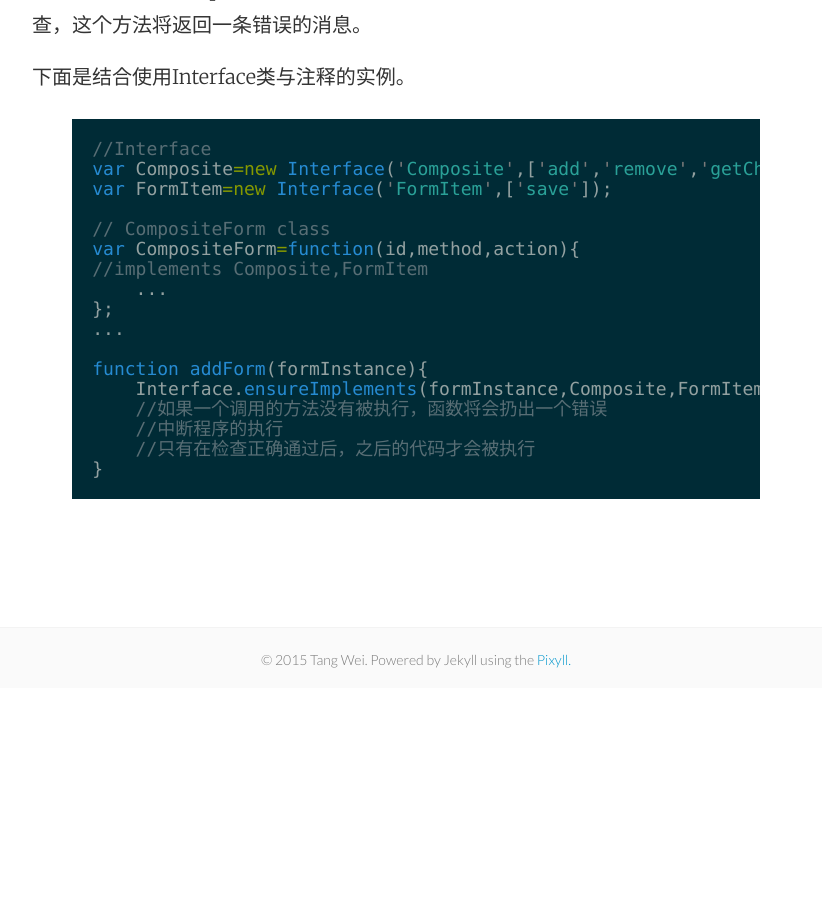
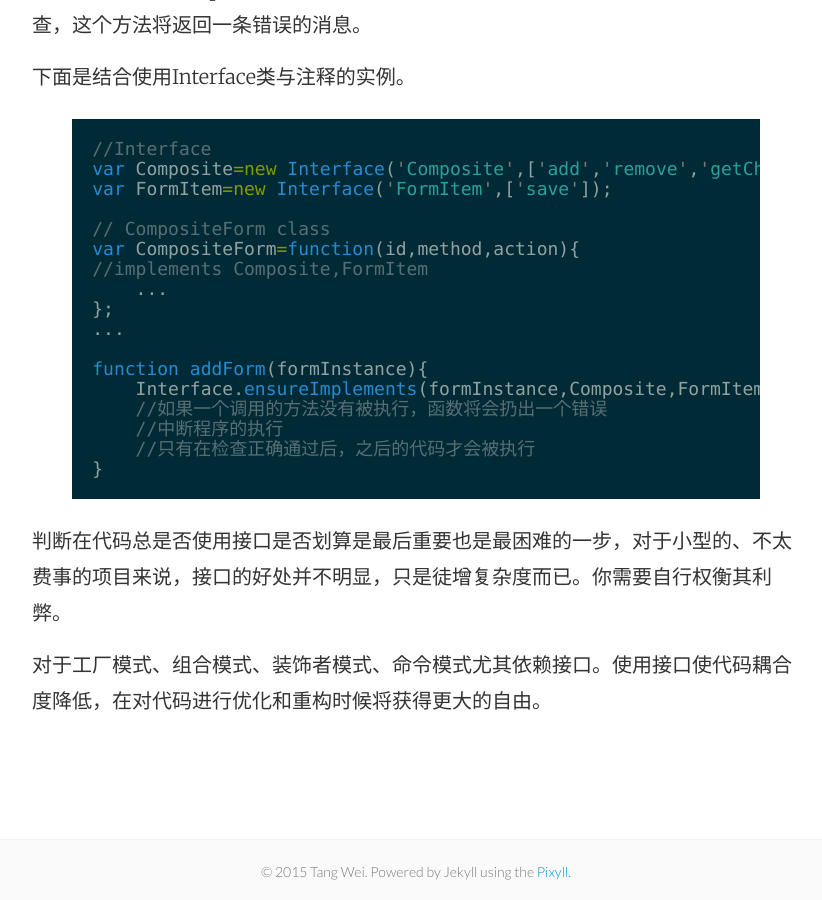
Before and after one commit to tw93/tw93.github.io, a Jekyll site: the page built from _posts/2015-06-09-Talking-about-JavaScript-design-patterns.md, in a window 1280 px wide and 900 px high, scrolled down 2560 px. Shown: the whole window, without its empty margins (224-1046 px from the left). Built offline with Jekyll 4.4.1, drawn with Linux system fonts in a browser that asks for light colours; comment, search, counter and statistics services are not loaded; before the commit the page ends 3248 px from its top, so only the background shows below that.

Commit message:
add the two

```diff
--- a/_posts/2015-06-09-Talking-about-JavaScript-design-patterns.md
+++ b/_posts/2015-06-09-Talking-about-JavaScript-design-patterns.md
@@ -66,3 +66,7 @@ function addForm(formInstance){
     //只有在检查正确通过后，之后的代码才会被执行
 }
 {% endhighlight %}
+
+判断在代码总是否使用接口是否划算是最后重要也是最困难的一步，对于小型的、不太费事的项目来说，接口的好处并不明显，只是徒增复杂度而已。你需要自行权衡其利弊。
+
+对于工厂模式、组合模式、装饰者模式、命令模式尤其依赖接口。使用接口使代码耦合度降低，在对代码进行优化和重构时候将获得更大的自由。
```
